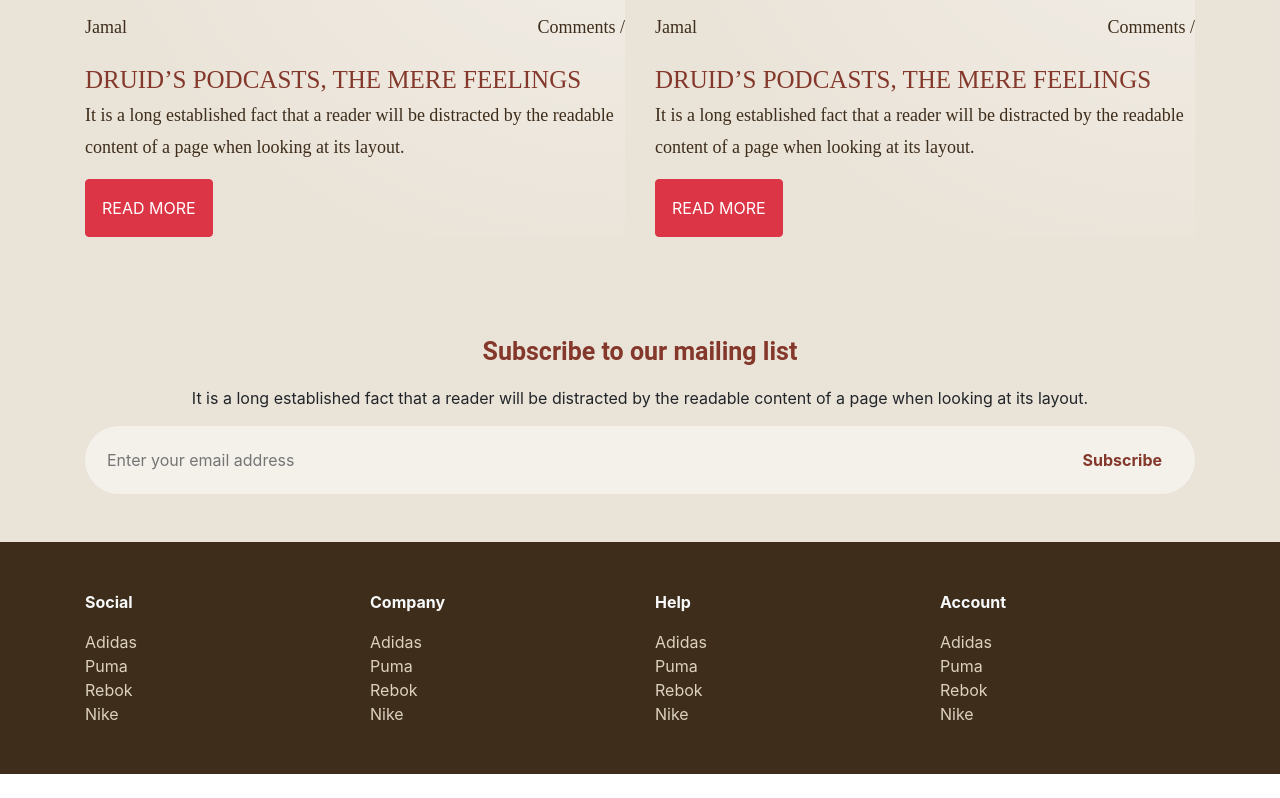
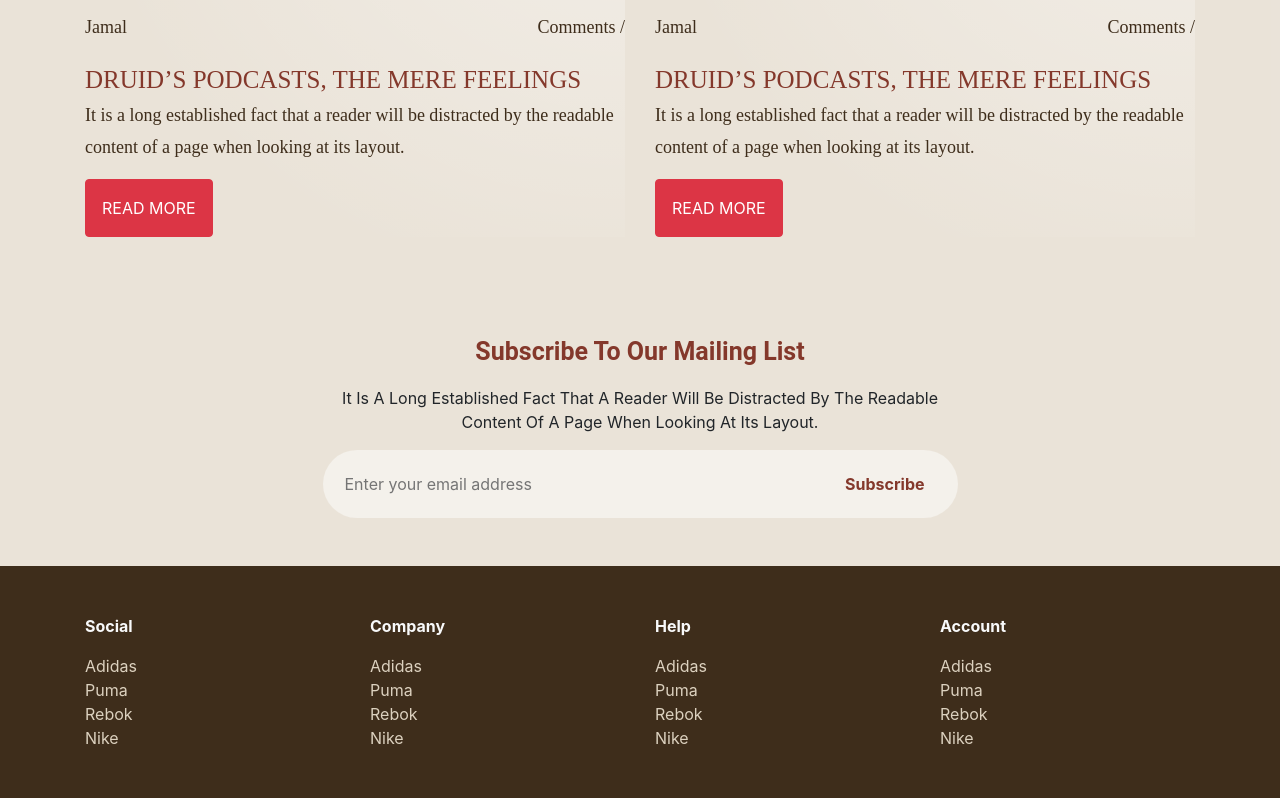
Before and after one commit to dabsclement/dvfrontend, a Next.js app: page / in a window 1280 px wide. Shown: the part 3341-4139 px from the top of the page. Before the commit the page ends 4115 px from the top, so only its background shows below. Built offline with nearby package versions, Linux system fonts and the light colour scheme.

Commit message:
fixed mailbox sizing

```diff
--- a/components/mailBox.js
+++ b/components/mailBox.js
@@ -5,7 +5,7 @@ function MailBox() {
     <section>
       <div className="container text-center">
         <div className="row justify-content-center">
-          <div className="col col-12 col-md-12">
+          <div className="col col-12 col-md-10 text-capitalize col-lg-7">
             <p
               className={` ${css(`
               font-family: Roboto;
--- a/components/navbar/navbar.js
+++ b/components/navbar/navbar.js
@@ -14,7 +14,7 @@ function Navbar() {
             Drummersville
           </a>
           <button
-            class="navbar-toggler"
+            class="navbar-toggler py-2"
             type="button"
             data-mdb-toggle="collapse"
             data-mdb-target="#navbarNav"
```
